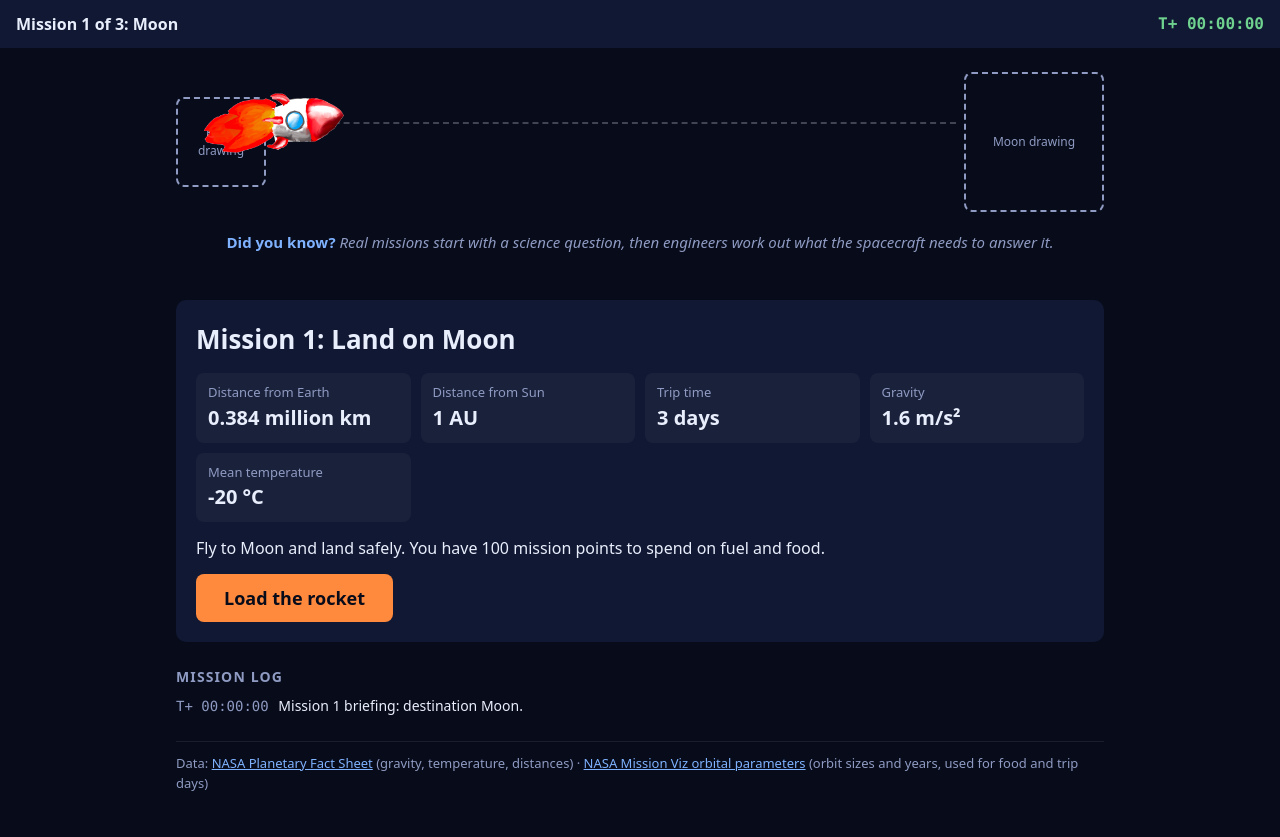
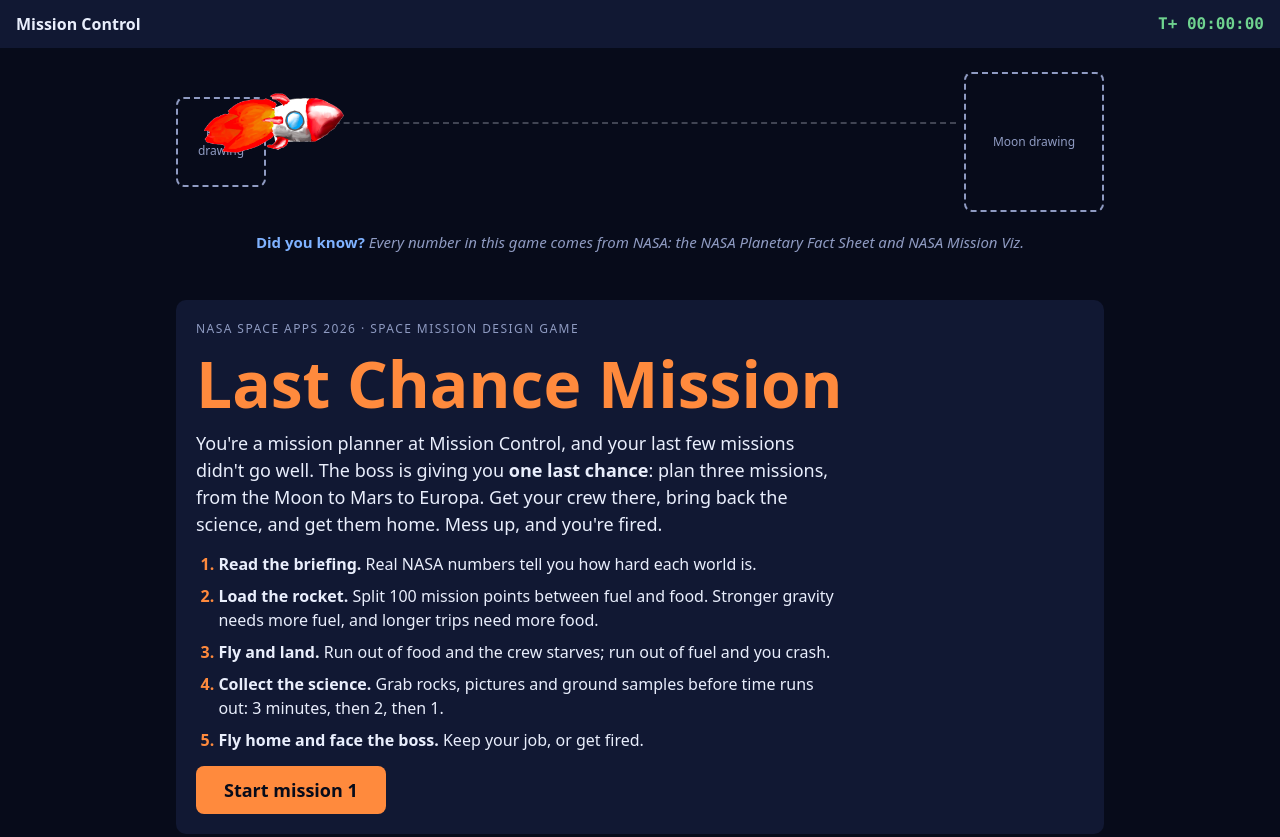
Before and after one commit to Coding-Joule/NASA_mission, a plain HTML site: page index.html in a window 1280 px wide. Shown: the top 837 px of the page. Drawn offline with Linux system fonts and the light colour scheme.

Commit message:
Add intro screen; remove team names from files
The game opens with the story and how to play. Team members' names and
the crew-photo idea are removed from the files.

Co-Authored-By: Claude Opus 5.5 <noreply@anthropic.com>

```diff
--- a/css/style.css
+++ b/css/style.css
@@ -96,6 +96,14 @@ main { max-width: 960px; margin: 0 auto; padding: 24px 16px 48px; display: grid;
   cursor: pointer;
 }
 .go:disabled { opacity: 0.4; cursor: default; }
+
+/* intro */
+.intro { gap: 16px; }
+.eyebrow { margin: 0; font-size: 12px; letter-spacing: 0.12em; text-transform: uppercase; color: var(--dim); }
+.intro-title { margin: 0; font-size: clamp(36px, 8vw, 64px); line-height: 1; text-wrap: balance; color: var(--fuel); }
+.intro-story { font-size: 18px; max-width: 62ch; }
+.how { margin: 0; padding-left: 1.4em; display: grid; gap: 8px; max-width: 70ch; }
+.how li::marker { color: var(--fuel); font-weight: 700; }
 
 /* mission clock */
 .clock { font-family: Consolas, "Courier New", monospace; color: var(--food); font-variant-numeric: tabular-nums; }
--- a/data/game_data.json
+++ b/data/game_data.json
@@ -20,6 +20,6 @@
       "gravity": 3.7,  "temperature": -65,  "fuel": 37,  "food": 15 },
     { "level": 3, "minutes": 1, "planet": "Europa",  "distance": 778.5, "from_earth": 628.9, "sma_au": 5.2044,   "period_days": 4332.59,
       "gravity": 1.31, "temperature": -160, "fuel": 13,  "food": 52,
-      "note": "Europa is a moon of Jupiter. It isn't in the Mission Viz table, so its distance, year and trip time use Jupiter's row. Gravity and temperature: check on NASA's Europa page (Diana)." }
+      "note": "Europa is a moon of Jupiter. It isn't in the Mission Viz table, so its distance, year and trip time use Jupiter's row. Gravity and temperature: check on NASA's Europa page." }
   ]
 }
--- a/index.html
+++ b/index.html
@@ -29,8 +29,28 @@
       <p class="caption" id="caption" aria-live="polite"></p>
     </section>
 
+    <!-- INTRO: the story and how to play -->
+    <section class="panel intro" id="phase-intro" hidden>
+      <p class="eyebrow">NASA Space Apps 2026 · Space Mission Design Game</p>
+      <h1 class="intro-title">Last Chance Mission</h1>
+      <p class="intro-story">
+        You're a mission planner at Mission Control, and your last few missions didn't go well.
+        The boss is giving you <strong>one last chance</strong>: plan three missions, from the Moon
+        to Mars to Europa. Get your crew there, bring back the science, and get them home.
+        Mess up, and you're fired.
+      </p>
+      <ol class="how">
+        <li><strong>Read the briefing.</strong> Real NASA numbers tell you how hard each world is.</li>
+        <li><strong>Load the rocket.</strong> Split 100 mission points between fuel and food. Stronger gravity needs more fuel, and longer trips need more food.</li>
+        <li><strong>Fly and land.</strong> Run out of food and the crew starves; run out of fuel and you crash.</li>
+        <li><strong>Collect the science.</strong> Grab rocks, pictures and ground samples before time runs out: 3 minutes, then 2, then 1.</li>
+        <li><strong>Fly home and face the boss.</strong> Keep your job, or get fired.</li>
+      </ol>
+      <button class="go" id="start-game">Start mission 1</button>
+    </section>
+
     <!-- PHASE 1: briefing -->
-    <section class="panel" id="phase-brief">
+    <section class="panel" id="phase-brief" hidden>
       <h2 id="brief-title"></h2>
       <dl class="facts" id="brief-facts"></dl>
       <p id="brief-goal"></p>
--- a/js/captions.js
+++ b/js/captions.js
@@ -2,7 +2,7 @@
 // A new caption fades in every few seconds. Each part of the mission has
 // its own list, plus facts about the planet you're visiting.
 //
-// Edit, add or remove lines freely (Chloe: story voice, Diana: check facts).
+// Edit, add or remove lines freely. Check every fact against a NASA page.
 // These words get filled in automatically:
 //   {planet}  {trip_days}  {sma_au}  {gravity}  {temperature}  {from_earth}
 
@@ -10,6 +10,10 @@ const CAPTION_SECONDS = 7;   // how long each caption stays
 
 const CAPTIONS = {
   // ---- by part of the mission ----
+  intro: [
+    "Every number in this game comes from NASA: the NASA Planetary Fact Sheet and NASA Mission Viz.",
+    "Mission planners have to fit everything a mission needs into one launch. Nothing can be added once it leaves Earth.",
+  ],
   brief: [
     "Real missions start with a science question, then engineers work out what the spacecraft needs to answer it.",
     "{planet} is {from_earth} million km from Earth at its closest.",
--- a/js/mission.js
+++ b/js/mission.js
@@ -54,7 +54,7 @@ const mission = () => levels[index];
 // ---------- helpers ----------
 
 function showPhase(name) {
-  ["brief", "load", "fly", "surface", "result"].forEach((p) => ($(`phase-${p}`).hidden = p !== name));
+  ["intro", "brief", "load", "fly", "surface", "result"].forEach((p) => ($(`phase-${p}`).hidden = p !== name));
 }
 
 function elapsed() {
@@ -464,7 +464,7 @@ function endMission(success, text) {
     btn.onclick = () => { index += 1; startBriefing(); };
   } else {
     btn.textContent = "Play from the start";
-    btn.onclick = () => { index = 0; startBriefing(); };
+    btn.onclick = showIntro;
   }
   showPhase("result");
   setCaptions("boss");
@@ -489,6 +489,21 @@ $("to-load").onclick = startLoad;
 $("back-brief").onclick = () => { showPhase("brief"); setCaptions("brief"); };
 $("launch").onclick = launch;
 
+// ---------- intro ----------
+
+function showIntro() {
+  index = 0;
+  clearInterval(clockTimer);
+  $("clock").textContent = "T+ 00:00:00";
+  $("mission-name").textContent = "Mission Control";
+  setPlanetPicture(mission().planet);
+  moveRocket(0);
+  $("log").replaceChildren();
+  showPhase("intro");
+  setCaptions("intro");
+}
+$("start-game").onclick = startBriefing;
+
 loadLevels().then((data) => {
   earth = data.earth;
   levels = data.levels;
@@ -496,5 +511,5 @@ loadLevels().then((data) => {
   levels.forEach((m) => {
     if (!m.trip_days) m.trip_days = Math.round(hohmannDays(m.sma_au, earth));
   });
-  startBriefing();
+  showIntro();
 });
```
Also changed, not shown: 2 other files.
